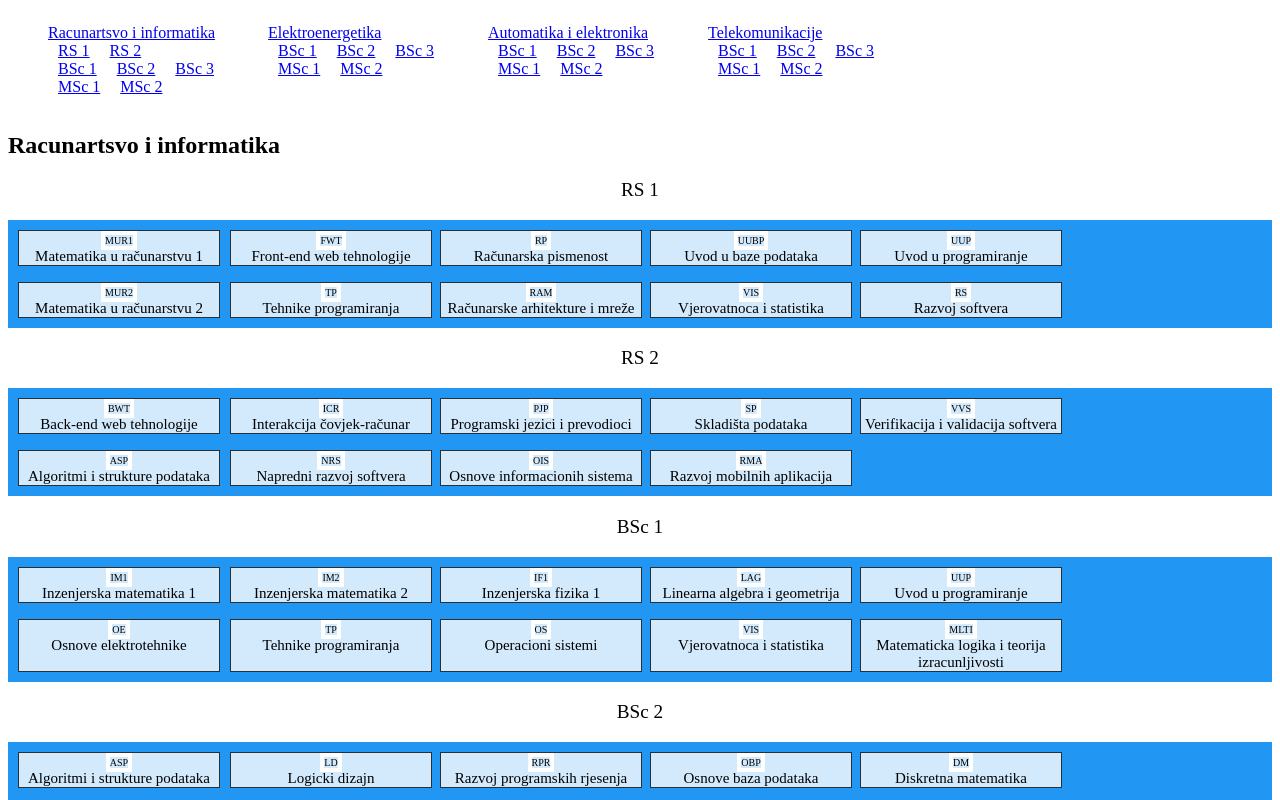
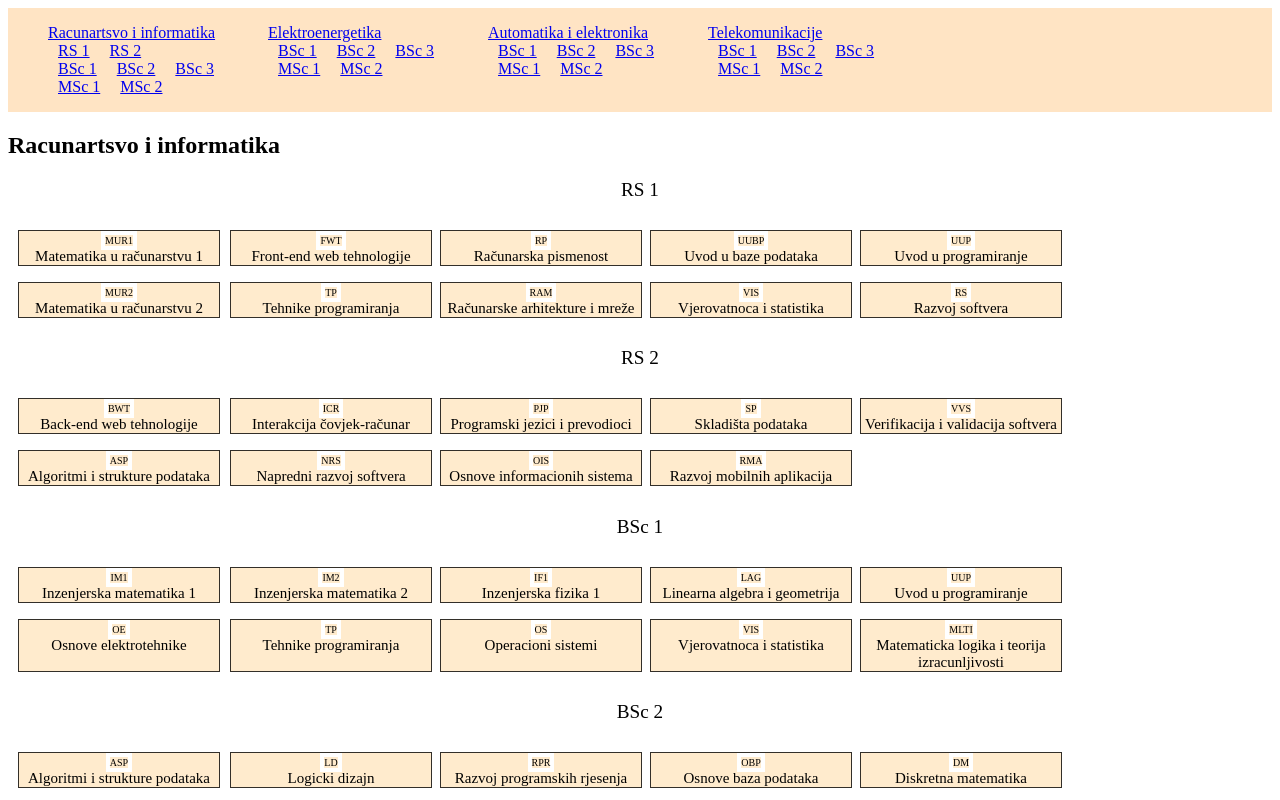
Before and after one commit to fahretf/Hana-WT, a plain HTML site: page html/predmet.html in a window 1280 px wide. Shown: the top 800 px of the page. Drawn offline with Linux system fonts and the light colour scheme.

Commit message:
Doradjivanje

```diff
--- a/css/predmet.css
+++ b/css/predmet.css
@@ -1,9 +1,17 @@
 #meni ul{
     display: inline-table;
+}
+
+#meni{
+    position: sticky;
+    top: 0;
+    background-color: bisque;
+
 }
 ul.no-bullets {
     list-style-type: none;
 }
+
 .zajedno{
     display: inline-block;
     margin:0 10px;
@@ -11,11 +19,12 @@ ul.no-bullets {
 
 html{
     scroll-behavior: smooth;
+    scroll-padding-top: 7rem;
 }
 
 .rs_1, .rs_2, .bsc_1, .bsc_2, .bsc_3, .msc_1, .msc_2{
     display: grid;
-    background-color: #2196F3;
+    background-color: white;
     padding: 10px;
     column-gap: 10px;
     row-gap: 1em;
@@ -25,7 +34,7 @@ html{
 }
 
 .item1{
-    background-color: rgba(255, 255, 255, 0.8);
+    background-color:blanchedalmond;
     border: 1px solid rgba(0, 0, 0, 0.8);
     font-size: 15px;
     width: 200px;
```
Also changed, not shown: html/prisustvo.html (+4 -4 lines).
